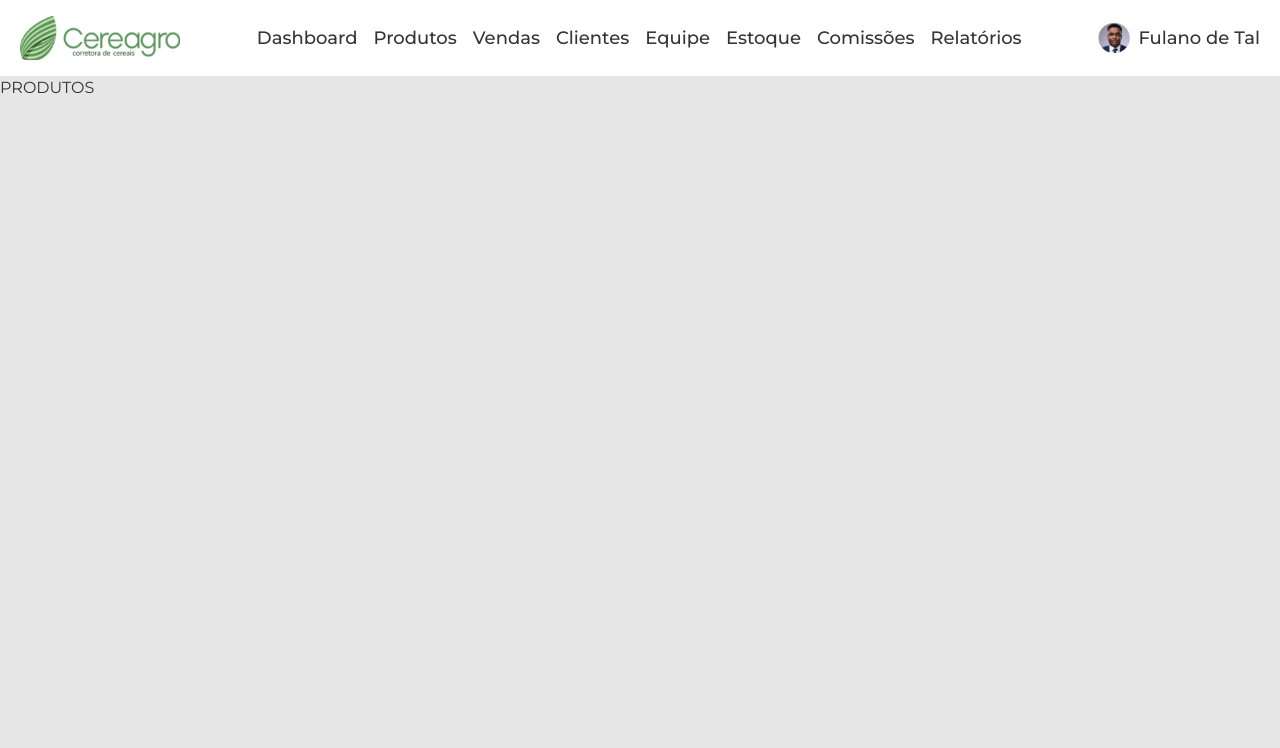
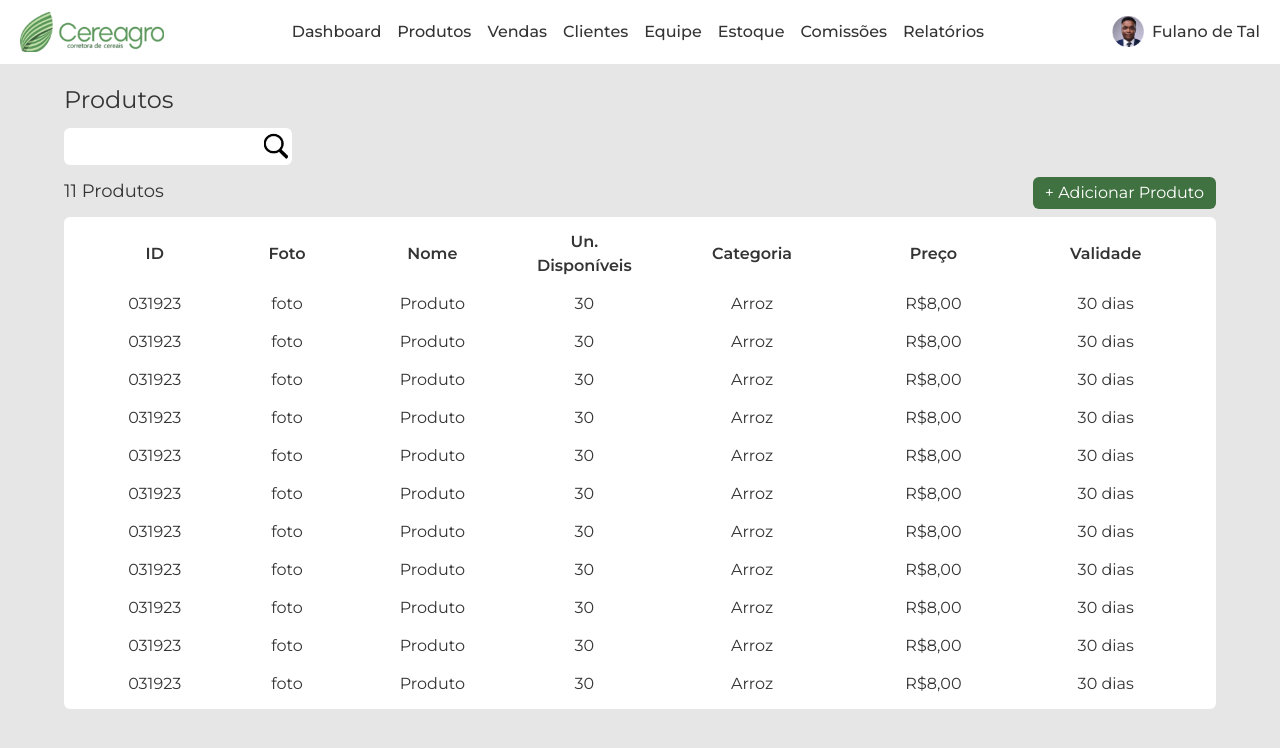
Before and after one commit to Senatec-Pelotas/front-end-project3, a Next.js app: page /pages/produtos in a window 1280 px wide. Shown: the top 748 px of the page. Built offline with nearby package versions, Linux system fonts and the light colour scheme.

Commit message:
página de produtos quase finalizada

```diff
--- a/src/app/components/Header.js
+++ b/src/app/components/Header.js
@@ -7,9 +7,12 @@ import UserMenu from "./UserMenu";
 
 function Header() {
   return (
-    <header className="bg-white flex items-center justify-between px-5 py-4 text-lg font-medium">
+    <header
+      className="bg-white flex items-center justify-between px-5 py-3
+ text-base font-medium"
+    >
       <Link href="/">
-        <Image src={logo} className="w-40" />
+        <Image src={logo} className="w-36" />
       </Link>
 
       <nav className="flex gap-4">
--- /dev/null
+++ b/src/app/components/SearchBar.js
@@ -0,0 +1,14 @@
+import Image from "next/image";
+import React from "react";
+import searchIcon from "../assets/search-icon.png";
+
+function SearchBar() {
+  return (
+    <form className="bg-white flex rounded-md my-3 w-max px-1 py-1">
+      <input type="text" className="outline-none mr-1 rounded-md" />
+      <Image src={searchIcon} alt="" width={24} height={16} />
+    </form>
+  );
+}
+
+export default SearchBar;
--- a/src/app/globals.css
+++ b/src/app/globals.css
@@ -7,3 +7,8 @@
 body {
   @apply bg-gray text-black font-montserrat;
 }
+
+/* td,
+th {
+  @apply border-black border-2;
+} */
--- a/src/app/pages/produtos/page.js
+++ b/src/app/pages/produtos/page.js
@@ -1,13 +1,65 @@
 import Header from "@/app/components/Header";
 import React from "react";
+import SearchBar from "@/app/components/SearchBar";
 
 function Produtos() {
   return (
     <>
       <Header />
-      <main>PRODUTOS</main>
+
+      <main className="w-[90vw] m-auto mt-5">
+        <h1 className="text-2xl">Produtos</h1>
+
+        <SearchBar />
+
+        <div className="flex justify-between mb-2">
+          <h3 className="text-lg">11 Produtos</h3>
+          <button className="bg-primary text-white px-3 py-1 rounded-md">
+            + Adicionar Produto
+          </button>
+        </div>
+
+        <table className="w-[90vw] m-auto bg-white rounded-md border-separate border-spacing-x-8 border-spacing-y-3 text-center ">
+          <tr>
+            <th>ID</th>
+            <th>Foto</th>
+            <th>Nome</th>
+            <th className="w-4">Un. Disponíveis</th>
+            <th>Categoria</th>
+            <th>Preço</th>
+            <th>Validade</th>
+          </tr>
+          <Produto />
+          <Produto />
+          <Produto />
+          <Produto />
+          <Produto />
+          <Produto />
+          <Produto />
+          <Produto />
+          <Produto />
+          <Produto />
+          <Produto />
+        </table>
+      </main>
     </>
   );
 }
 
 export default Produtos;
+
+function Produto() {
+  return (
+    <>
+      <tr>
+        <td>031923</td>
+        <td>foto</td>
+        <td>Produto</td>
+        <td>30</td>
+        <td>Arroz</td>
+        <td>R$8,00</td>
+        <td>30 dias</td>
+      </tr>
+    </>
+  );
+}
```
Also changed, not shown: package.json (+6 -5 lines), src/app/assets/search-icon.png (added), 1 other file (tests, documents, lock files or other folders).
